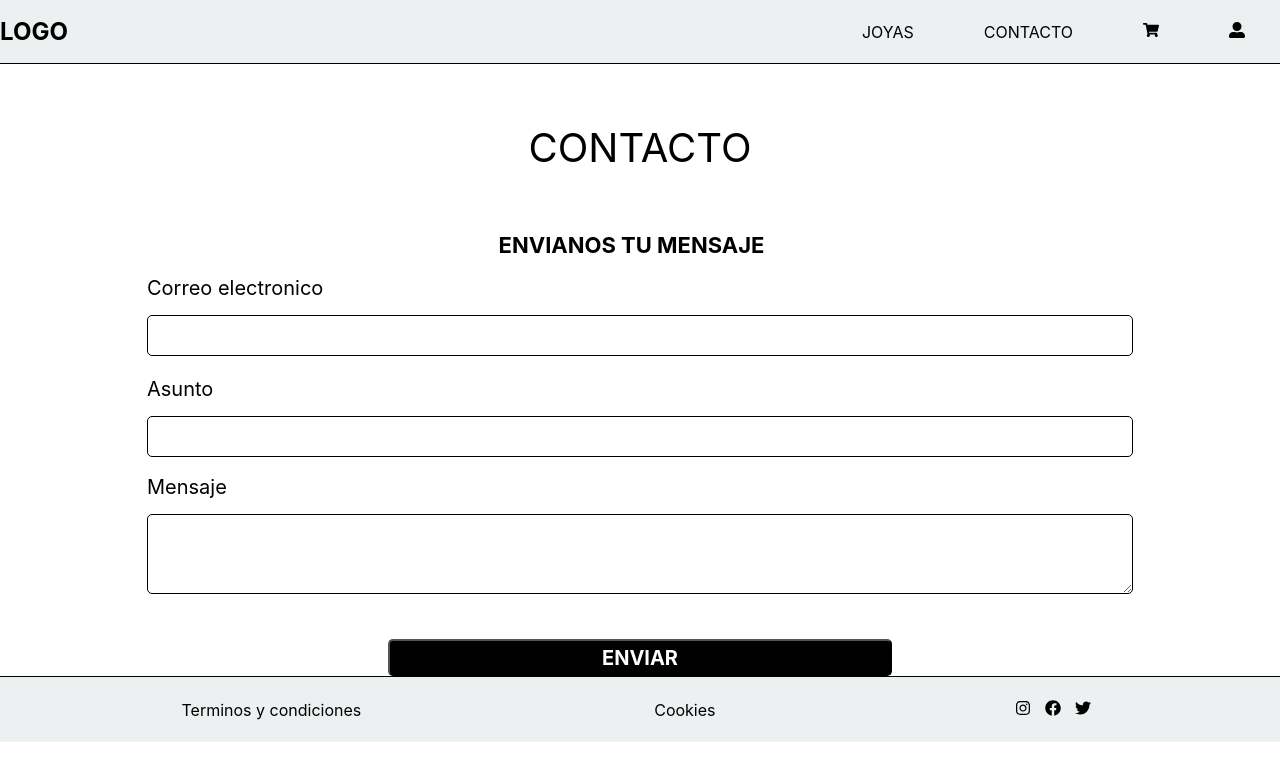
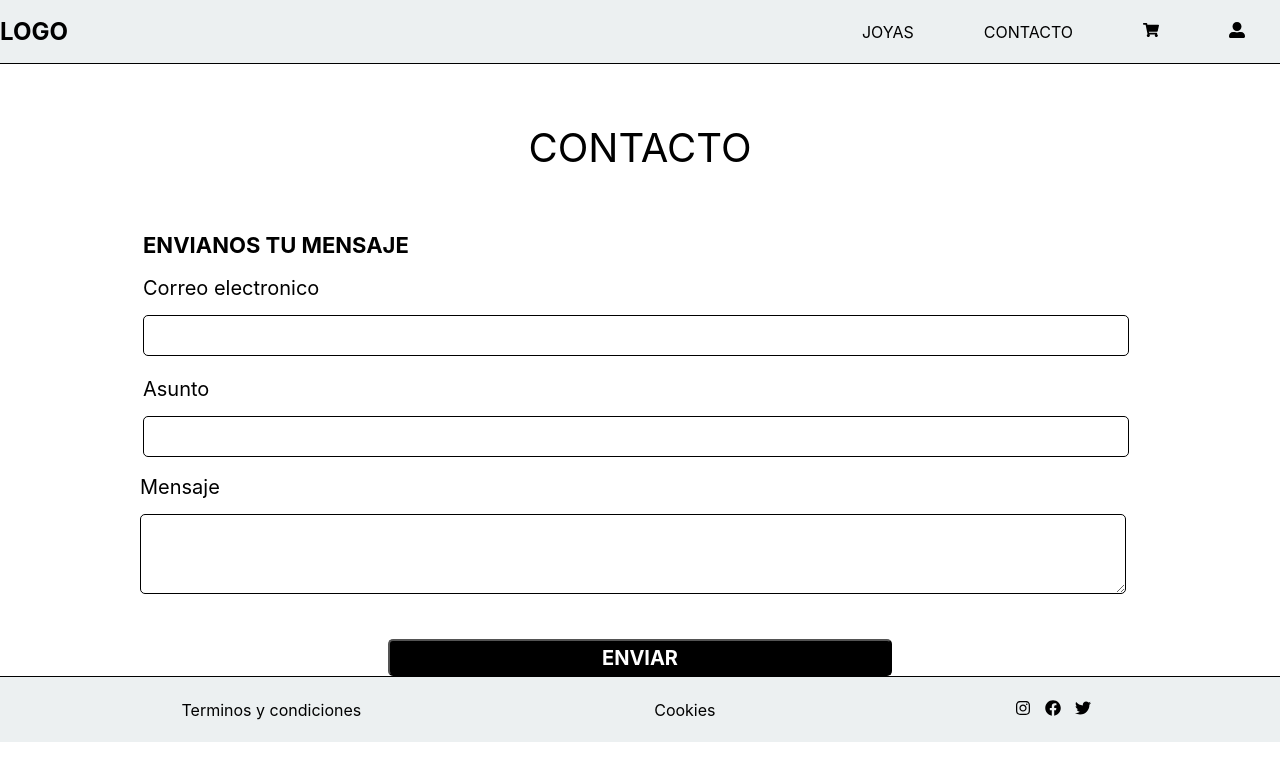
Before and after one commit to joseeantonio/tfg-react, a React (Create React App) app: page /contact in a window 1280 px wide. Shown: the top 780 px of the page. Built offline with nearby package versions, Linux system fonts and the light colour scheme.

Commit message:
solucion

```diff
--- a/src/modules/FormContact.jsx
+++ b/src/modules/FormContact.jsx
@@ -83,9 +83,8 @@ const FormContact = ({margin,width}) => {
 }
 
 const Sdiv = styled.div`
-  display: grid;
-  place-items: center;
-  margin: 0 auto;
+  display: flex;
+  flex-direction: column;
   width: ${(props) => props.width ?  props.width : "1200px"};
   margin: ${(props) => props.margin ? props.margin : "0px"};
 `
```
